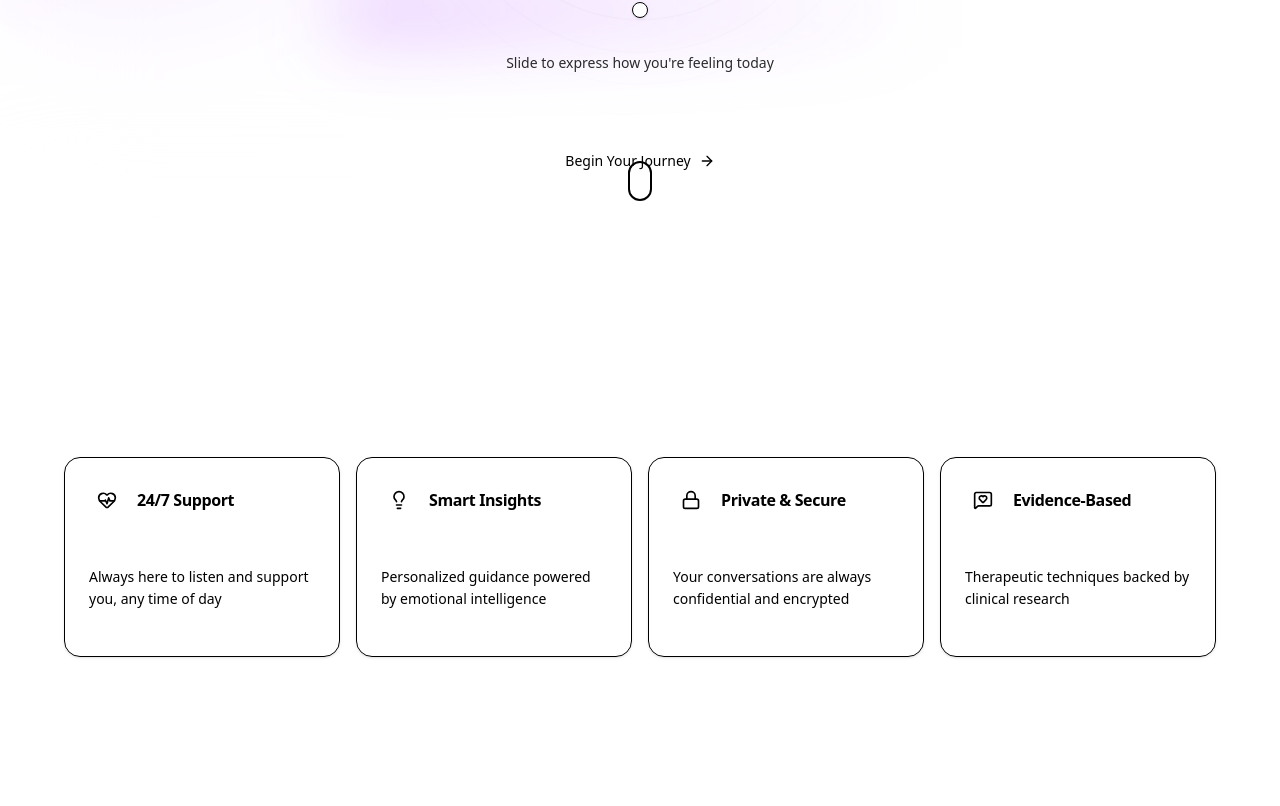
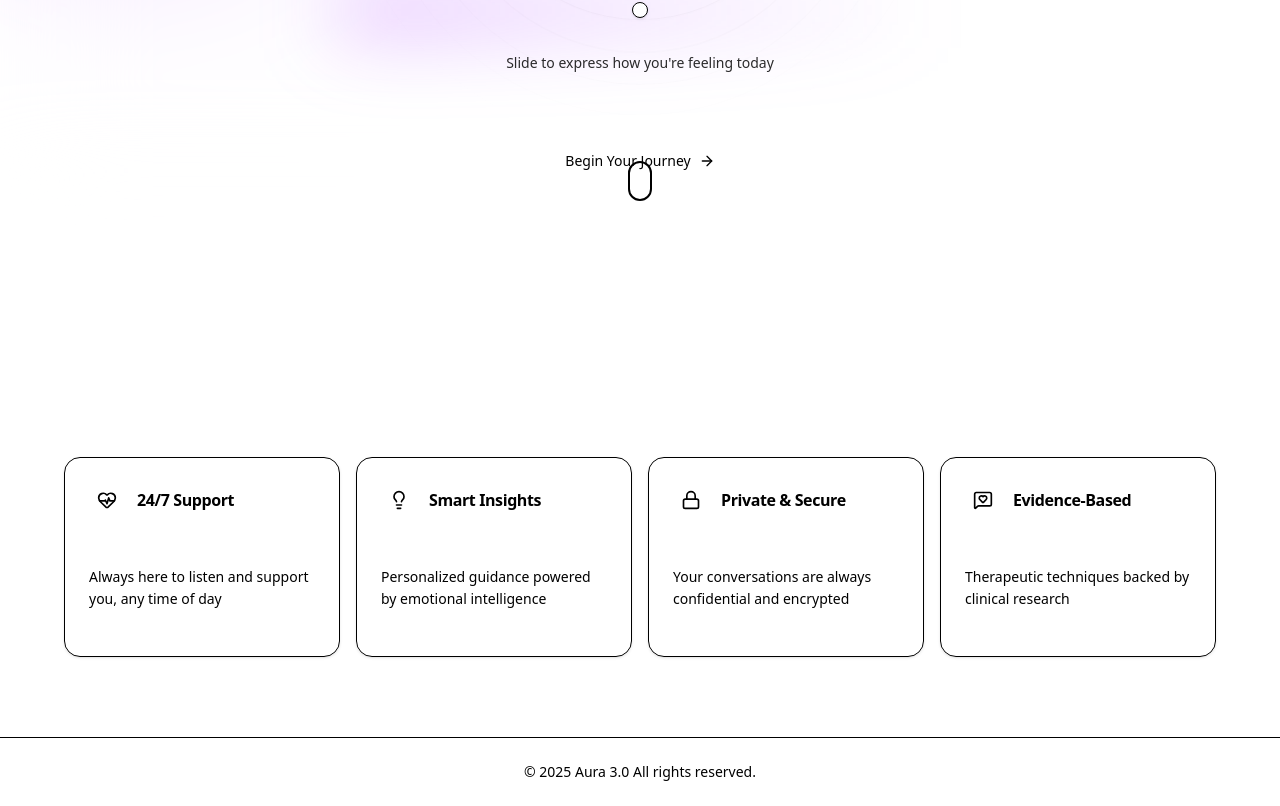
Before and after one commit to chicoumbetov/ai-therapist, a Next.js app: page / in a window 1280 px wide. Shown: the part 614-1420 px from the top of the page. Before the commit the page ends 1351 px from the top, so only its background shows below. Built offline with nearby package versions, Linux system fonts and the light colour scheme.

Commit message:
:recycle: use provider and footer

```diff
--- a/app/layout.tsx
+++ b/app/layout.tsx
@@ -1,4 +1,6 @@
+import { Footer } from "@/components/footer";
 import { Header } from "@/components/header";
+import { Providers } from "@/components/providers";
 import type { Metadata } from "next";
 import {
   // Geist, Geist_Mono,
@@ -38,8 +40,11 @@ export default function RootLayout({
       <body
        // className={`${geistSans.variable} ${geistMono.variable} antialiased`}
       className={`${inter.variable} font-sans antialiased`}>
+          <Providers>
           <Header />
           <main>{children}</main>
+          <Footer />
+        </Providers>
       </body>
     </html>
   );
```
